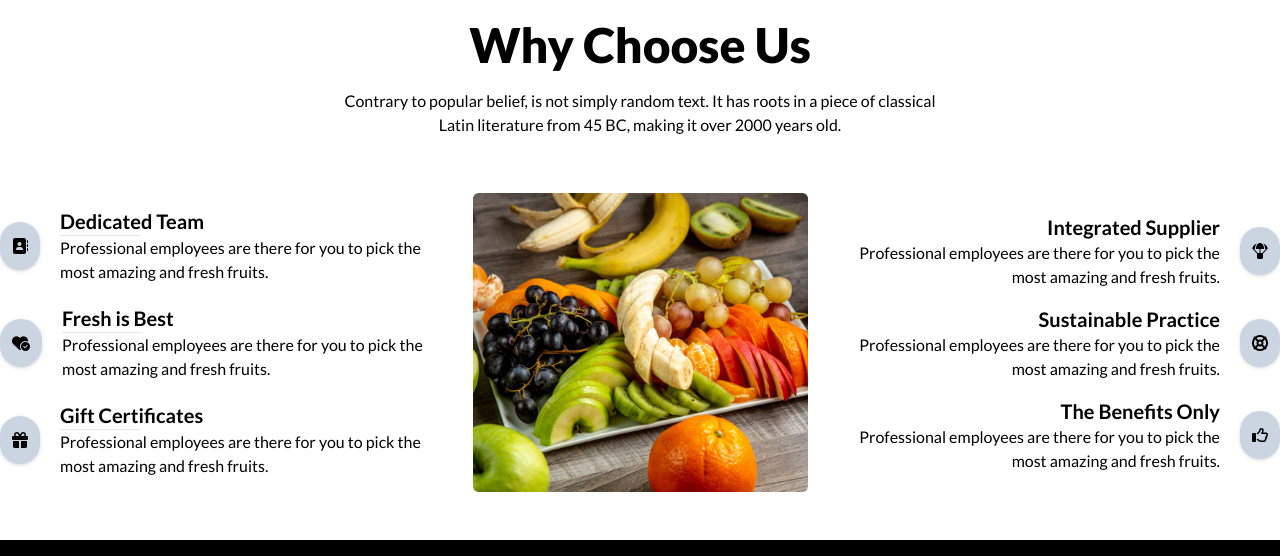
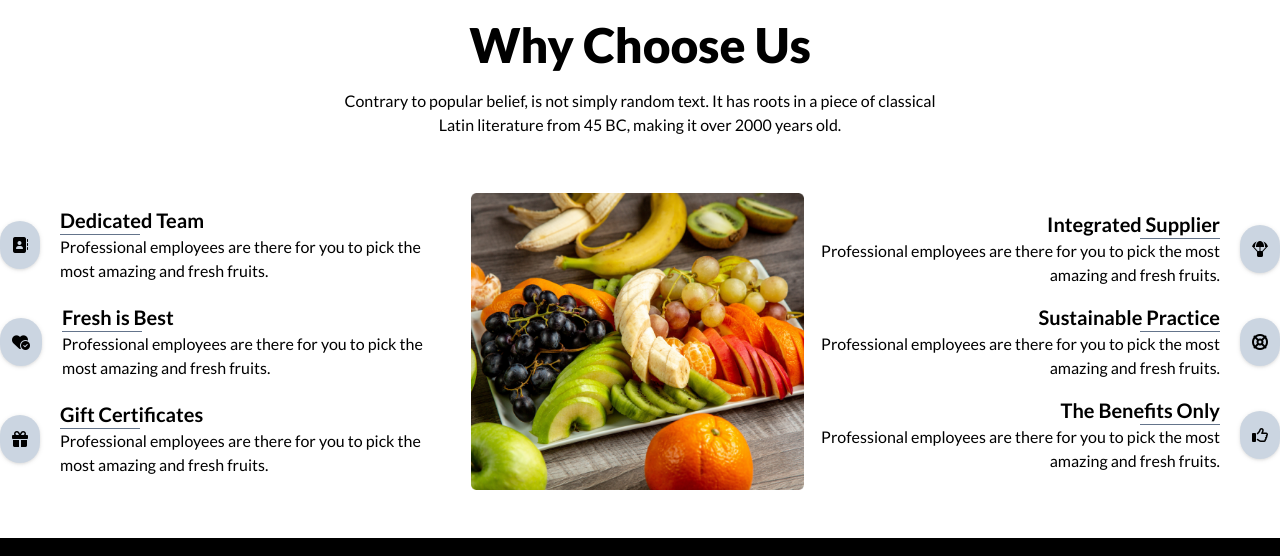
Before and after one commit to SumitaAkter/fruit-burst-tailwind, a plain HTML site: page index.html in a window 1280 px wide. Shown: the part 2679-3235 px from the top of the page. Drawn offline with nearby package versions, Linux system fonts and the light colour scheme.

Commit message:
update why choose section

```diff
--- a/index.html
+++ b/index.html
@@ -522,7 +522,7 @@
                             <div class="bg-slate-300 p-3 rounded-3xl drop-shadow"><i class="fa-solid fa-address-book"></i></div>
                             <div>
                                 <h2 class="text-xl font-bold">Dedicated Team</h2>
-                                <hr class="w-20">
+                                <hr class="w-20 border-slate-500">
                                 <p>Professional employees are there for you to pick the most amazing and fresh fruits.</p>
                             </div>
                         </div>
@@ -530,7 +530,7 @@
                             <div class="bg-slate-300 p-3 rounded-3xl drop-shadow"><i class="fa-solid fa-heart-circle-check"></i></div>
                             <div>
                                 <h2 class="text-xl font-bold">Fresh is Best</h2>
-                                <hr class="w-20">
+                                <hr class="w-20 border-slate-500">
                                 <p>Professional employees are there for you to pick the most amazing and fresh fruits.</p>
                             </div>
                         </div>
@@ -538,7 +538,7 @@
                             <div class="bg-slate-300 p-3 rounded-3xl drop-shadow"><i class="fa-solid fa-gift"></i></div>
                             <div>
                                 <h2 class="text-xl font-bold">Gift Certificates</h2>
-                                <hr class="w-20">
+                                <hr class="w-20 border-slate-500">
                                 <p>Professional employees are there for you to pick the most amazing and fresh fruits.</p>
                             </div>
                         </div>
@@ -553,6 +553,7 @@
                             <div class="text-end flex justify-between items-center gap-5">
                                 <div>
                                     <h2 class="text-xl font-bold">Integrated Supplier</h2>
+                                    <hr class=" w-20 ml-80 border-slate-500">
                                     <p>Professional employees are there for you to pick the most amazing and fresh fruits.
                                     </p>
                                 </div>
@@ -563,6 +564,7 @@
                             <div class="text-end flex justify-between items-center gap-5">
                                 <div>
                                     <h2 class="text-xl font-bold">Sustainable Practice</h2>
+                                    <hr class=" w-20 ml-80 border-slate-500">
                                     <p>Professional employees are there for you to pick the most amazing and fresh fruits.
                                     </p>
                                 </div>
@@ -573,6 +575,7 @@
                             <div class="text-end flex justify-between items-center gap-5">
                                 <div>
                                     <h2 class="text-xl font-bold">The Benefits Only</h2>
+                                    <hr class=" w-20 ml-80 border-slate-500">
                                     <p>Professional employees are there for you to pick the most amazing and fresh fruits.
                                     </p>
                                 </div>
```
